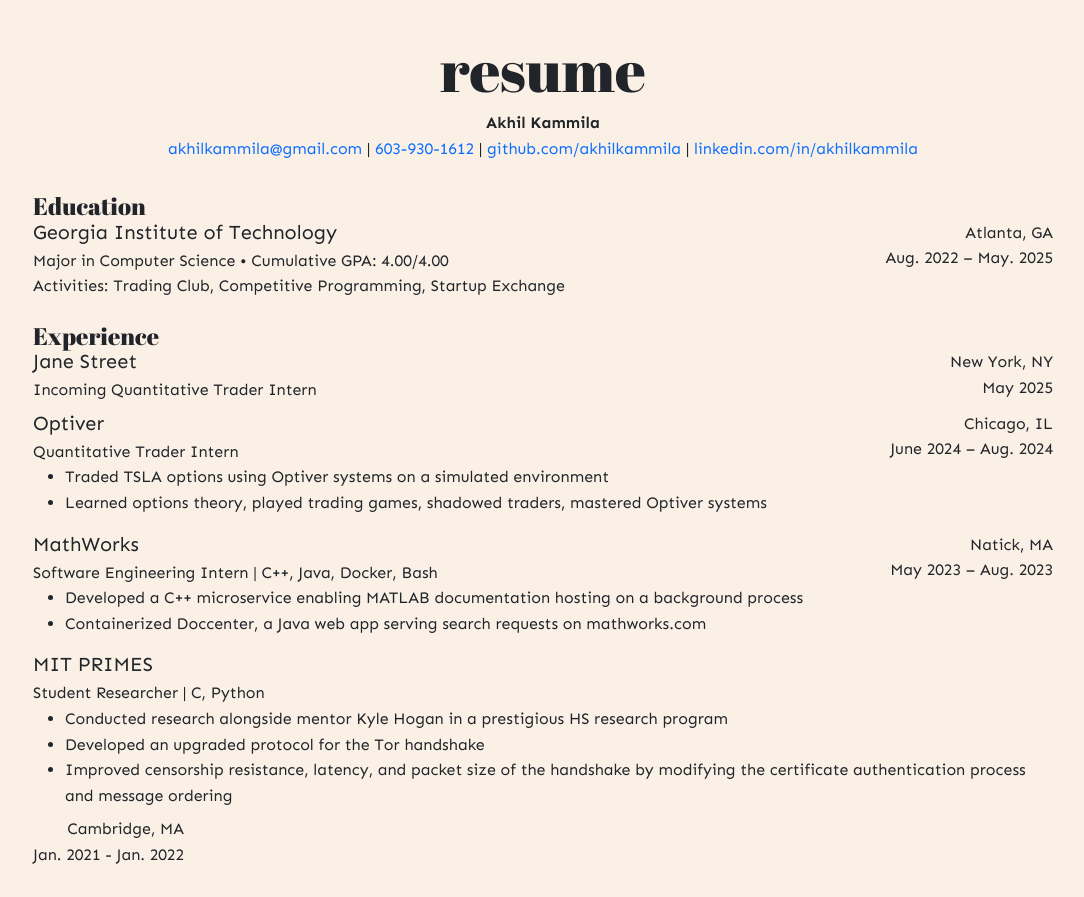
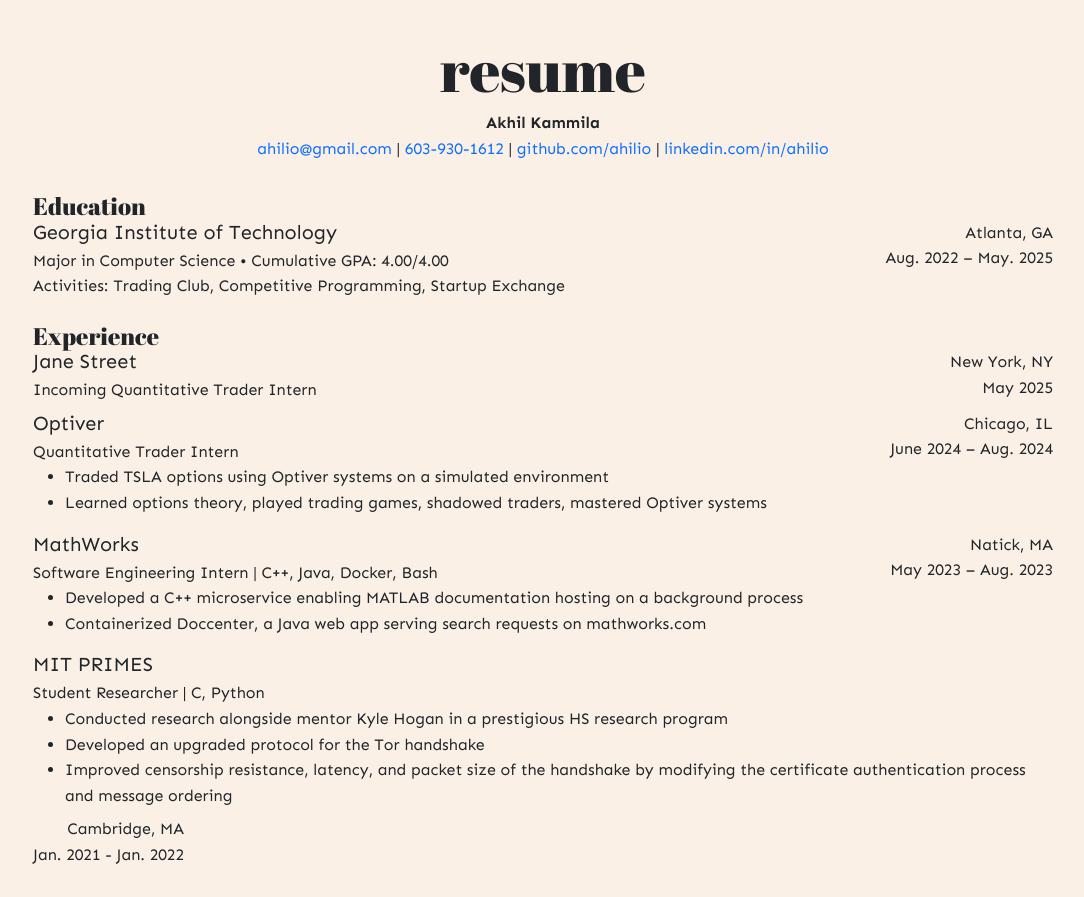
Before and after one commit to akhilkammila/akhilkammila.github.io, a plain HTML site: page index.html in a window 1280 px wide. Shown: the part 820-1717 px from the top of the page, without its empty margins (97-1181 px from the left). Drawn offline with nearby package versions, Linux system fonts and the light colour scheme.

Commit message:
Implement solution for issue #33: change name to ahilio
Automated solution generated by CodeArena.

Issue: #33
Solution: B

```diff
--- a/index.html
+++ b/index.html
@@ -90,13 +90,13 @@
 
 				<!-- Logos -->
 				<p></p>
-				<a href="https://github.com/akhilkammila" class="social-icon" target="_blank">
+				<a href="https://github.com/ahilio" class="social-icon" target="_blank">
 					<ion-icon name="logo-github"></ion-icon>
 				</a>
-				<a href="https://www.linkedin.com/in/akhilkammila" class="social-icon" target="_blank">
+				<a href="https://www.linkedin.com/in/ahilio" class="social-icon" target="_blank">
 					<ion-icon name="logo-linkedin"></ion-icon>
 				</a>
-				<a href="mailto:akhilkammila@gmail.com" class="social-icon" target="_blank">
+				<a href="mailto:ahilio@gmail.com" class="social-icon" target="_blank">
 					<ion-icon name="mail-outline"></ion-icon>
 				</a>
 				<a href="tel:+16039301612" class="social-icon" target="_blank">
@@ -119,13 +119,13 @@
 			<h2>resume</h2>
 			<p class="mt-2">
 				<b>Akhil Kammila</b><br>
-				<a href="mailto:akhilkammila@gmail.com">akhilkammila@gmail.com</a>
+				<a href="mailto:ahilio@gmail.com">ahilio@gmail.com</a>
 				|
 				<a href="tel:+16039301612">603-930-1612</a>
 				|
-				<a href="https://github.com/akhilkammila" target="_blank" rel="noopener">github.com/akhilkammila</a>
+				<a href="https://github.com/ahilio" target="_blank" rel="noopener">github.com/ahilio</a>
 				|
-				<a href="https://linkedin.com/in/akhilkammila" target="_blank" rel="noopener">linkedin.com/in/akhilkammila</a>
+				<a href="https://linkedin.com/in/ahilio" target="_blank" rel="noopener">linkedin.com/in/ahilio</a>
 			</p>
 		</div>
 
@@ -336,10 +336,10 @@
 
 							<p></p>
 							<div class="button-wrapper">
-								<button class="button-activities"><a class="card__button__link" target="_blank" href="https://github.com/akhilkammila/ghost">
+								<button class="button-activities"><a class="card__button__link" target="_blank" href="https://github.com/ahilio/ghost">
 									Github Code</a></button>
 
-								<button class="button-activities"><a class="card__button__link" target="_blank" href="https://www.youtube.com/watch?v=L5FfWGXGQ30&ab_channel=AkhilKammila">
+								<button class="button-activities"><a class="card__button__link" target="_blank" href="https://www.youtube.com/watch?v=L5FfWGXGQ30&ab_channel=Ahilio">
 									Tutorial</a></button>
 
 								<button class="button-activities"><a class="card__button__link" target="_blank" href="https://ghostgame.vercel.app/">
@@ -496,13 +496,13 @@
 							<p></p>
 
 							<div class="button-wrapper">
-								<button class="button-activities"><a class="card__button__link" target="_blank" href="https://github.com/akhilkammila/Sign-Easy">
+								<button class="button-activities"><a class="card__button__link" target="_blank" href="https://github.com/ahilio/Sign-Easy">
 									Github Code</a></button>
 
-								<button class="button-activities"><a class="card__button__link" target="_blank" href="https://www.youtube.com/watch?v=L3NoBqH5a7g&ab_channel=AkhilKammila">
+								<button class="button-activities"><a class="card__button__link" target="_blank" href="https://www.youtube.com/watch?v=L3NoBqH5a7g&ab_channel=Ahilio">
 									Demo</a></button>
 
-								<button class="button-activities"><a class="card__button__link" target="_blank" href="https://akhilkammila.github.io/Sign-Easy/">
+								<button class="button-activities"><a class="card__button__link" target="_blank" href="https://ahilio.github.io/Sign-Easy/">
 									Website</a></button>
 							</div>
 							<p></p>
@@ -529,10 +529,10 @@
 							<p></p>
 
 							<div class="button-wrapper">
-								<button class="button-activities"><a class="card__button__link" target="_blank" href="https://github.com/akhilkammila/Smart-Cam">
+								<button class="button-activities"><a class="card__button__link" target="_blank" href="https://github.com/ahilio/Smart-Cam">
 									Github Code</a></button>
 
-								<button class="button-activities"><a class="card__button__link" target="_blank" href="https://www.youtube.com/watch?v=axNZnz9T558&ab_channel=AkhilKammila">
+								<button class="button-activities"><a class="card__button__link" target="_blank" href="https://www.youtube.com/watch?v=axNZnz9T558&ab_channel=Ahilio">
 									Demo</a></button>
 
 							</div>
@@ -565,7 +565,7 @@
 							<p></p>
 
 							<div class="button-wrapper">
-								<button class="button-activities"><a class="card__button__link" target="_blank" href="https://github.com/akhilkammila/akhilkammila.github.io">
+								<button class="button-activities"><a class="card__button__link" target="_blank" href="https://github.com/ahilio/ahilio.github.io">
 									Github Code</a></button>
 
 							</div>
@@ -608,7 +608,7 @@
 							<p></p>
 
 							<div class="button-wrapper">
-								<button class="button-activities"><a class="card__button__link" target="_blank" href="https://github.com/akhilkammila/safe-drive">
+								<button class="button-activities"><a class="card__button__link" target="_blank" href="https://github.com/ahilio/safe-drive">
 									Github Code</a></button>
 							</div>
 							<p></p>
@@ -638,10 +638,10 @@
 							<p></p>
 
 							<div class="button-wrapper">
-								<button class="button-activities"><a class="card__button__link" target="_blank" href="https://github.com/akhilkammila/crop-insight-frontend">
+								<button class="button-activities"><a class="card__button__link" target="_blank" href="https://github.com/ahilio/crop-insight-frontend">
 									Frontend Code</a></button>
 
-								<button class="button-activities"><a class="card__button__link" target="_blank" href="https://github.com/akhilkammila/crop-insight-backend">
+								<button class="button-activities"><a class="card__button__link" target="_blank" href="https://github.com/ahilio/crop-insight-backend">
 									Backend Code</a></button>
 							</div>
 							<p></p>
```
Also changed, not shown: 1 other file.
